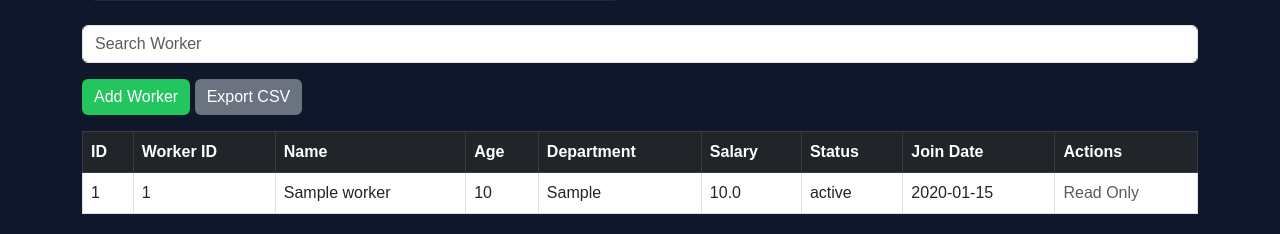
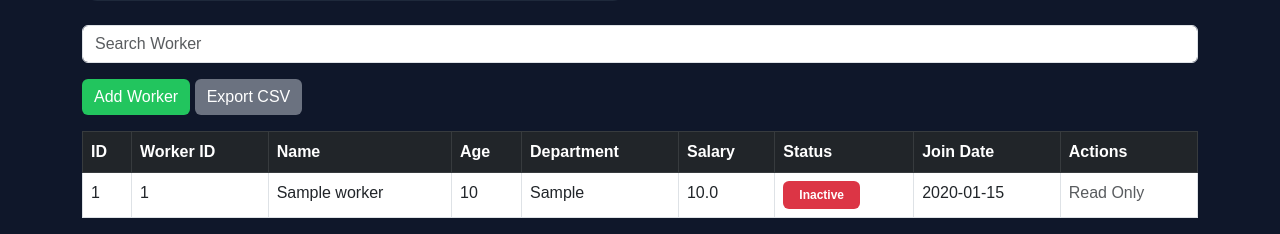
Before and after one commit to tsyamsundar05-max/worker-management, a Flask app: page /search in a window 1280 px wide. Shown: the part 833-1067 px from the top of the page. Run offline with Flask 3, Linux system fonts and the light colour scheme; tables that the repository leaves empty hold one stand-in row (values such as "Sample post").

Commit message:
updated login / fixed bugs / UI changes

```diff
--- a/templates/index.html
+++ b/templates/index.html
@@ -144,7 +144,17 @@
             <td>{{ worker[3] }}</td>
             <td>{{ worker[4] }}</td>
             <td>{{ worker[5] }}</td>
-            <td>{{ worker[6] }}</td>
+            <td>
+    {% if worker[6] == 'Active' %}
+        <span class="badge bg-success px-3 py-2">Active</span>
+
+    {% elif worker[6] == 'On Leave' %}
+        <span class="badge bg-warning text-dark px-3 py-2">On Leave</span>
+
+    {% else %}
+        <span class="badge bg-danger px-3 py-2">Inactive</span>
+    {% endif %}
+</td>
             <td>{{ worker[7] }}</td>
 
             <td>
```
